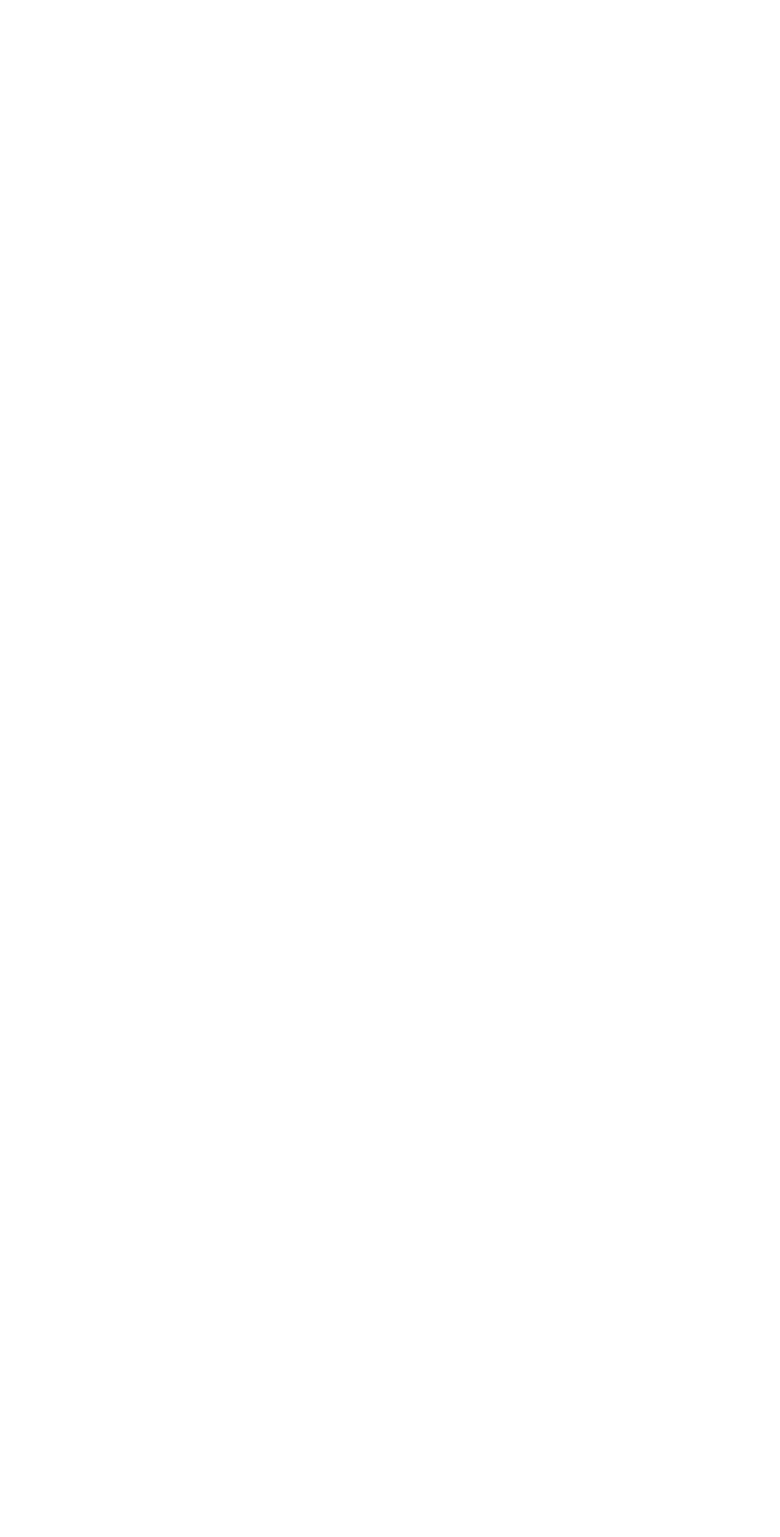
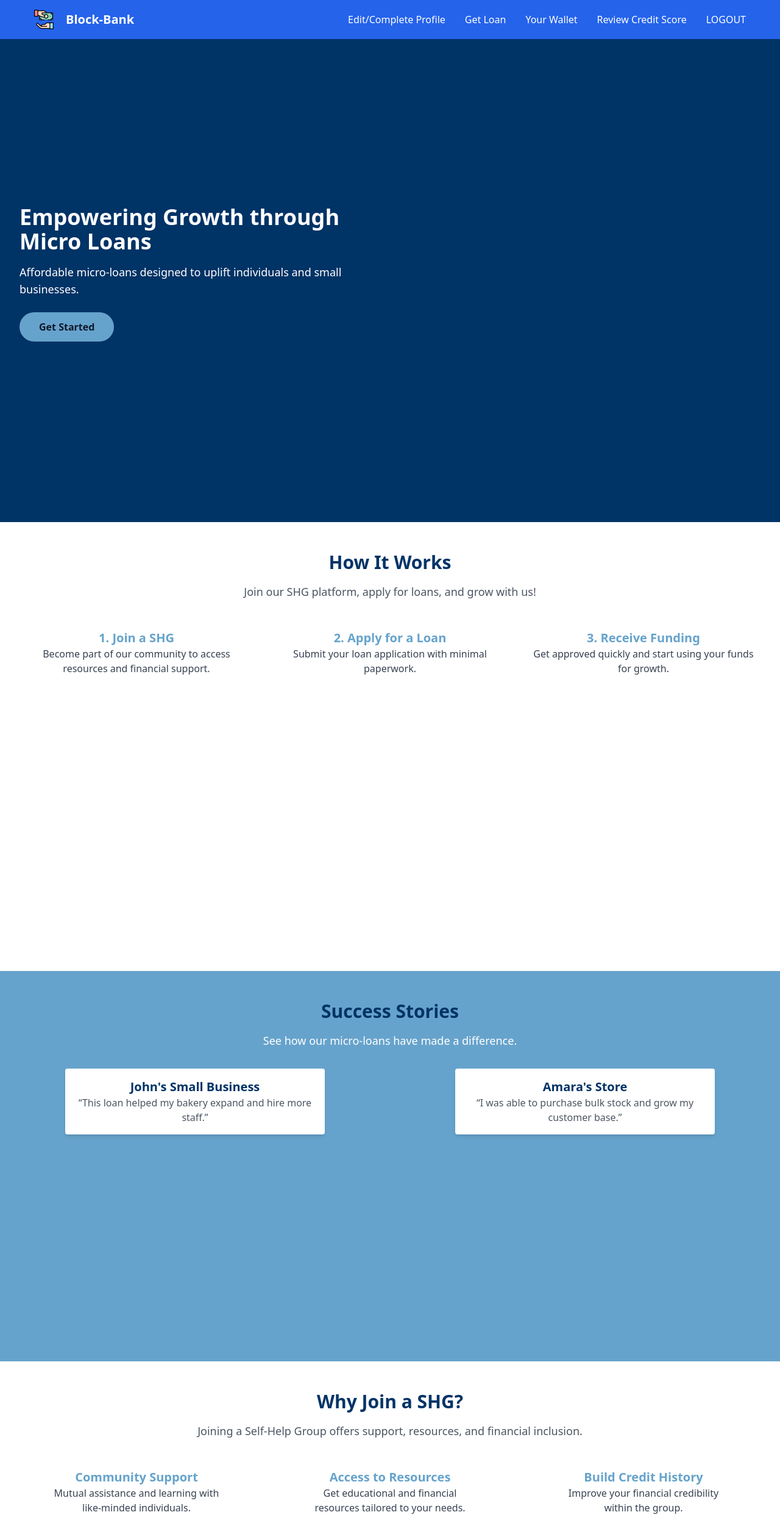
Before and after one commit to Abhinav1341/blockbank, a React (Vite) app in the folder block-bank/: page / in a window 1280 px wide. Shown: the top 2520 px of the page at 61% size. Before the commit the page ends 800 px from the top, so only its background shows below. Built offline with nearby package versions, Linux system fonts and the light colour scheme.

Commit message:
Icon Updated

```diff
--- a/block-bank/src/Components/landing.jsx
+++ b/block-bank/src/Components/landing.jsx
@@ -2,7 +2,165 @@ import React from "react";
 import Navbar from "./navbar";
 
 const Landing = () => {
-  return <></>;
+  return (
+    <>
+      <div>
+        <Navbar />
+        <section className="pt-20 mt-14 h-[100svh] bg-navbarBlue text-white flex items-center justify-center py-24">
+          <div className="container mx-auto flex flex-col md:flex-row items-center md:items-stretch md:justify-between px-4">
+            {/* Left Side - Text */}
+            <div className="md:w-1/2 text-center md:text-left px-4">
+              <h1 className="text-4xl font-bold mb-4">
+                Empowering Growth through Micro Loans
+              </h1>
+              <p className="text-lg mb-6">
+                Affordable micro-loans designed to uplift individuals and small
+                businesses.
+              </p>
+              <button className="bg-lightBlue text-slate-900 py-3 px-8 rounded-full font-semibold hover:bg-white hover:text-navbarBlue transition">
+                Get Started
+              </button>
+            </div>
+
+            <div
+              className="md:w-1/2 h-full relative flex justify-center items-center overflow-hidden"
+              style={{
+                backgroundImage: 'url("/landingBg.webp")',
+                backgroundSize: "cover",
+                backgroundPosition: "center right",
+                backgroundRepeat: "no-repeat",
+              }}
+            >
+              <div className="absolute inset-0 bg-gradient-to-l from-navbarBlue opacity-80"></div>
+            </div>
+          </div>
+        </section>
+
+        {/* Brief Overview */}
+        <section className="container mx-auto my-12 px-4 h-[80svh] text-center">
+          <h2 className="text-3xl font-bold text-navbarBlue mb-4">
+            How It Works
+          </h2>
+          <p className="text-lg text-gray-600 mb-8">
+            Join our SHG platform, apply for loans, and grow with us!
+          </p>
+          <div className="flex justify-around">
+            <div className="w-1/3 p-4">
+              <h3 className="text-xl font-semibold text-lightBlue">
+                1. Join a SHG
+              </h3>
+              <p className="text-gray-700">
+                Become part of our community to access resources and financial
+                support.
+              </p>
+            </div>
+            <div className="w-1/3 p-4">
+              <h3 className="text-xl font-semibold text-lightBlue">
+                2. Apply for a Loan
+              </h3>
+              <p className="text-gray-700">
+                Submit your loan application with minimal paperwork.
+              </p>
+            </div>
+            <div className="w-1/3 p-4">
+              <h3 className="text-xl font-semibold text-lightBlue">
+                3. Receive Funding
+              </h3>
+              <p className="text-gray-700">
+                Get approved quickly and start using your funds for growth.
+              </p>
+            </div>
+          </div>
+        </section>
+
+        {/* Success Stories and Testimonials */}
+        <section className="bg-lightBlue h-[80svh] py-12">
+          <div className="container mx-auto text-center text-navbarBlue">
+            <h2 className="text-3xl font-bold mb-4">Success Stories</h2>
+            <p className="text-lg text-white mb-8">
+              See how our micro-loans have made a difference.
+            </p>
+            <div className="flex justify-around">
+              <div className="w-1/3 p-4 bg-white rounded shadow-md">
+                <h3 className="text-xl font-semibold text-navbarBlue">
+                  John's Small Business
+                </h3>
+                <p className="text-gray-600">
+                  “This loan helped my bakery expand and hire more staff.”
+                </p>
+              </div>
+              <div className="w-1/3 p-4 bg-white rounded shadow-md">
+                <h3 className="text-xl font-semibold text-navbarBlue">
+                  Amara's Store
+                </h3>
+                <p className="text-gray-600">
+                  “I was able to purchase bulk stock and grow my customer base.”
+                </p>
+              </div>
+            </div>
+          </div>
+        </section>
+
+        {/* Why Join a SHG */}
+        <section className="container mx-auto h-[80svh] my-12 px-4 text-center">
+          <h2 className="text-3xl font-bold text-navbarBlue mb-4">
+            Why Join a SHG?
+          </h2>
+          <p className="text-lg text-gray-600 mb-8">
+            Joining a Self-Help Group offers support, resources, and financial
+            inclusion.
+          </p>
+          <div className="flex justify-around">
+            <div className="w-1/4 p-4">
+              <h3 className="text-xl font-semibold text-lightBlue">
+                Community Support
+              </h3>
+              <p className="text-gray-700">
+                Mutual assistance and learning with like-minded individuals.
+              </p>
+            </div>
+            <div className="w-1/4 p-4">
+              <h3 className="text-xl font-semibold text-lightBlue">
+                Access to Resources
+              </h3>
+              <p className="text-gray-700">
+                Get educational and financial resources tailored to your needs.
+              </p>
+            </div>
+            <div className="w-1/4 p-4">
+              <h3 className="text-xl font-semibold text-lightBlue">
+                Build Credit History
+              </h3>
+              <p className="text-gray-700">
+                Improve your financial credibility within the group.
+              </p>
+            </div>
+          </div>
+        </section>
+
+        {/* Footer */}
+        <footer className="bg-navbarBlue text-white py-6">
+          <div className="container mx-auto text-center">
+            <p>
+              &copy; {new Date().getFullYear()} SHG Micro Loans. All Rights
+              Reserved.
+            </p>
+            <div className="flex justify-center space-x-4 mt-4">
+              <a href="#" className="hover:text-lightBlue">
+                Contact Us
+              </a>
+              <a href="#" className="hover:text-lightBlue">
+                Privacy Policy
+              </a>
+              <a href="#" className="hover:text-lightBlue">
+                Terms of Service
+              </a>
+            </div>
+          </div>
+        </footer>
+      </div>
+    </>
+  );
 };
 
 export default Landing;
--- a/block-bank/tailwind.config.js
+++ b/block-bank/tailwind.config.js
@@ -2,7 +2,13 @@
 export default {
   content: ["./src/**/*.{js,ts,jsx,tsx}"],
   theme: {
-    extend: {},
+    extend: {
+      colors: {
+        navbarBlue: "#003366",
+        aquaWhite: "#e0f7f9",
+        lightBlue: "#66a3cc",
+      },
+    },
   },
   plugins: [],
 };
```
Also changed, not shown: 1 other file (tests, documents, lock files or other folders).
